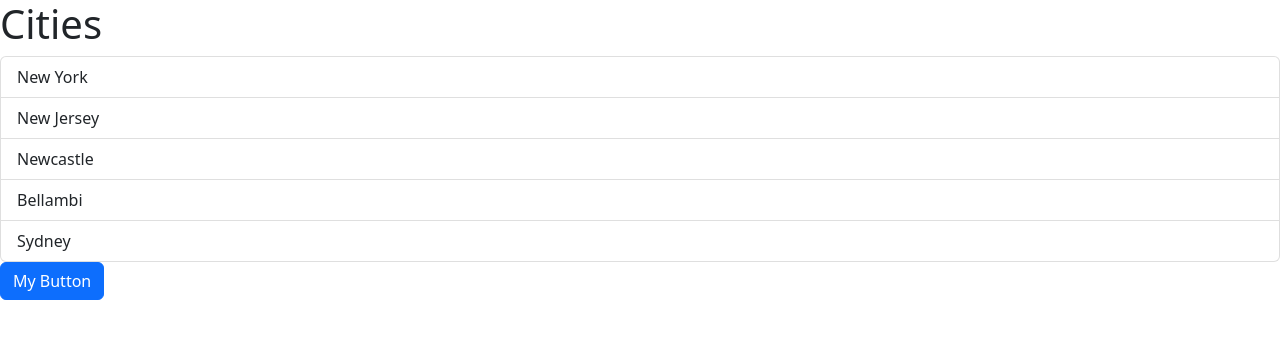
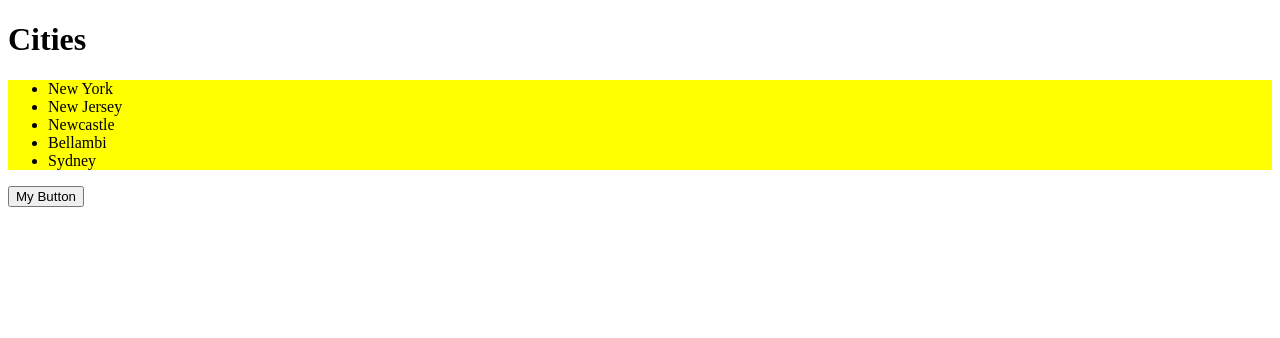
Before and after one commit to CodeScott00/react-game-app, a React (Vite) app: page / in a window 1280 px wide. Shown: the top 338 px of the page. Built offline with nearby package versions, Linux system fonts and the light colour scheme.

Commit message:
play with differenct css

```diff
--- a/package.json
+++ b/package.json
@@ -9,9 +9,12 @@
     "preview": "vite preview"
   },
   "dependencies": {
+    "@types/styled-components": "^5.1.30",
     "bootstrap": "^5.2.3",
     "react": "^18.2.0",
-    "react-dom": "^18.2.0"
+    "react-dom": "^18.2.0",
+    "react-icons": "^4.7.1",
+    "styled-components": "^6.1.1"
   },
   "devDependencies": {
     "@types/react": "^18.0.27",
--- a/src/App.css
+++ b/src/App.css
@@ -0,0 +1,3 @@
+.list-group {
+ background-color: red;
+}
--- a/src/App.tsx
+++ b/src/App.tsx
@@ -2,7 +2,6 @@ import { useState } from "react";
 import Alert from "./Components/Alert";
 import { Button } from "./Components/Button";
 import ListGroup from "./Components/ListGroup";
-import Message from "./Message";
 
 function App() {
   let items = ["New York", "New Jersey", "Newcastle", "Bellambi", "Sydney"];
--- /dev/null
+++ b/src/Components/ListGroup/ListGroup.css
@@ -0,0 +1,7 @@
+.list-group {
+   background-color: red;
+}
+
+.container {
+    background-color: yellow;
+}
--- a/src/Components/ListGroup.tsx
+++ b/src/Components/ListGroup/ListGroup.tsx
@@ -1,4 +1,20 @@
 import { useState } from "react";
+//import ".ListGroup.css";
+import styled from "./ListGroup.css";
+
+// const List = styled.ul`
+//   list-style: none;
+//   padding: 0;
+// `;
+
+// interface ListItemProps {
+//   active: boolean;
+// }
+
+// const ListItem = styled.li<ListItemProps>`
+//   padding: 5px: 0;
+//   background: ${(props) => (props.active ? "blue" : "none")}
+// `;
 
 interface Props {
   items: string[];
@@ -7,20 +23,16 @@ interface Props {
 }
 // this is the props destructed
 function ListGroup({ items, heading, onSelectItem }: Props) {
-  let [selectedIndex, setSelectedIndex] = useState(-1);
+  let [selectedIndex, setSelectedIndex] = useState(0);
 
   return (
     <>
       <h1>{heading}</h1>
       {items.length === 0 && <p>No item found</p>}
-      <ul className="list-group">
+      <ul className="list-group" style={{ backgroundColor: "Yellow" }}>
         {items.map((item, index) => (
           <li
-            className={
-              selectedIndex === index
-                ? "list-group-item active"
-                : "list-group-item"
-            }
+            //active={index === selectedIndex}
             key={item}
             onClick={() => {
               setSelectedIndex(index);
--- /dev/null
+++ b/src/Components/ListGroup/index.ts
@@ -0,0 +1,3 @@
+ import ListGroup from "./ListGroup";
+
+ export default ListGroup;
```
Also changed, not shown: src/main.tsx (+6 -7 lines), 1 other file (tests, documents, lock files or other folders).
